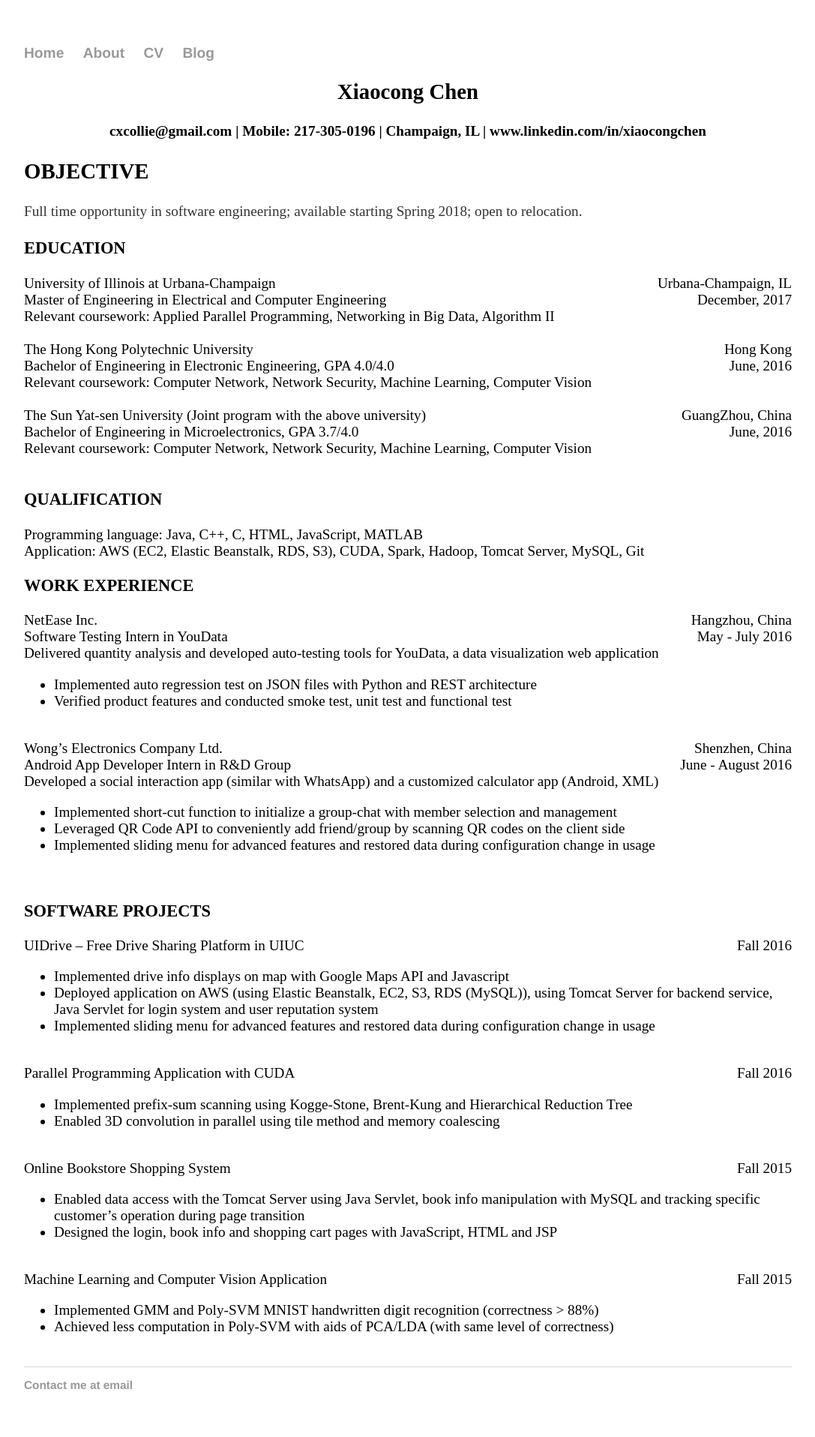
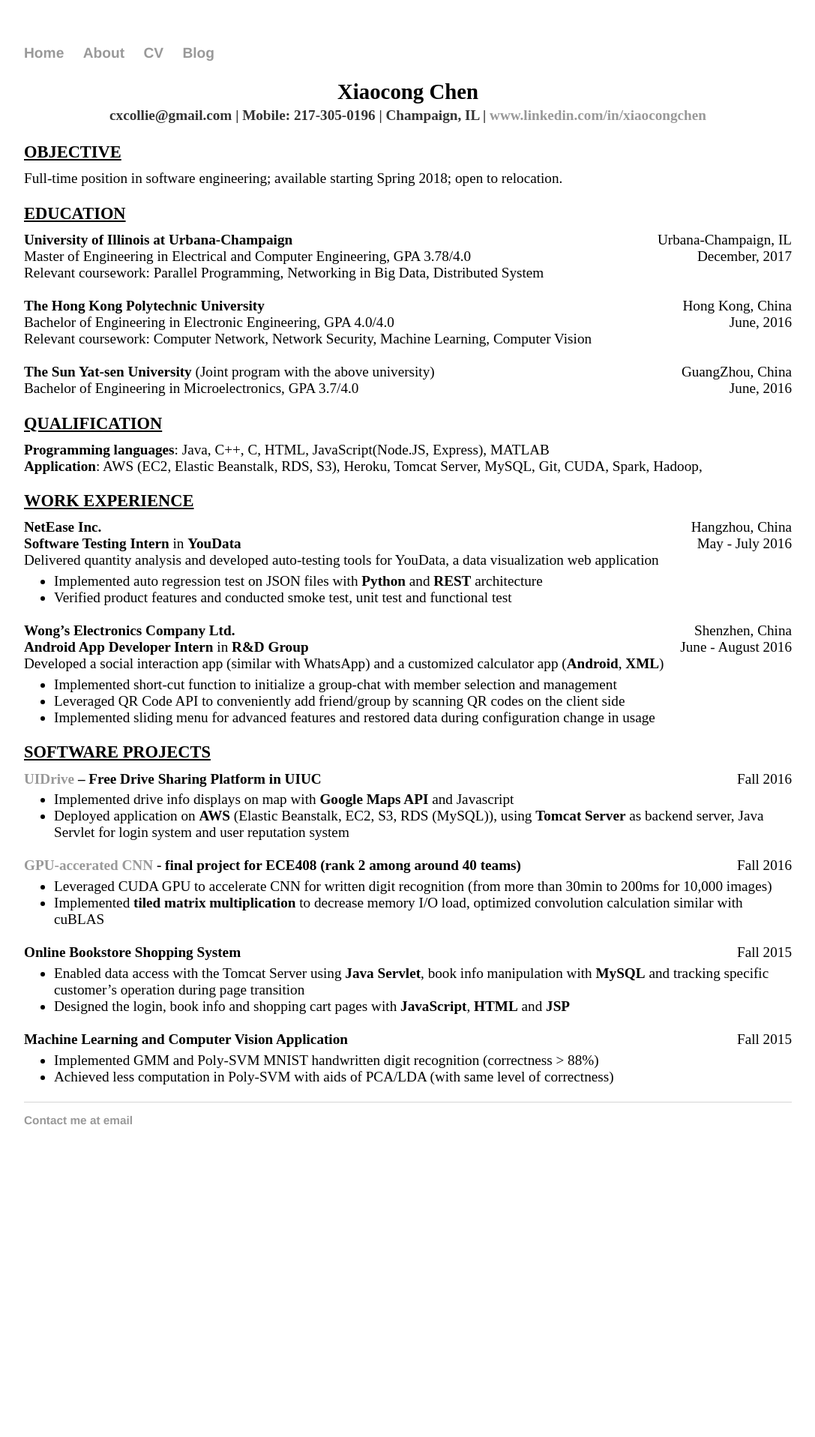
Before and after one commit to cxcollie/cxcollie.github.io, a Jekyll site: the page built from cv/index.html, in a window 1280 px wide. Shown: the whole page at 75% size, without its empty margins (96-1183 px from the left). Built offline with Jekyll 4.4.1, drawn with Linux system fonts in a browser that asks for light colours; after the commit the page ends 1563 px from its top, so only the background shows below that.

Commit message:
modified cv 3

```diff
--- a/css/main.css
+++ b/css/main.css
@@ -253,6 +253,16 @@ ul.posts li {
     list-style: none;
 }
 
+h3.cv-h3 {
+  text-decoration: underline;
+  margin-bottom: 0.5em;
+}
+
+ul.cv-ul {
+  margin-top: 0.3em;
+  margin-bottom: 0em;
+}
+
 .quote {
     font-family: "Comic Sans MS", cursive, sans-serif;
     margin-right: 10em;
--- a/cv/index.html
+++ b/cv/index.html
@@ -3,28 +3,29 @@ layout: default
 title: CV
 ---
 
-<h2 style="text-align:center;">Xiaocong Chen</h2>
-<h4 style="text-align:center;">cxcollie@gmail.com | Mobile: 217-305-0196 | Champaign, IL | www.linkedin.com/in/xiaocongchen</h4>
-<h2>OBJECTIVE</h2>
-<p>Full time opportunity in software engineering; available starting Spring 2018; open to relocation.</p>
-<h3>EDUCATION</h3>
+<h2 style="text-align:center; margin-bottom:0px">Xiaocong Chen</h2>
+<p style="text-align:center; margin-top:2px"><b>cxcollie@gmail.com | Mobile: 217-305-0196 | Champaign, IL | <a href="www.linkedin.com/in/xiaocongchen">www.linkedin.com/in/xiaocongchen</a></b></p>
+<h3 class="cv-h3">OBJECTIVE</h3>
+<div>Full-time position in software engineering; available starting Spring 2018; open to relocation.</div>
+
+<h3 class="cv-h3">EDUCATION</h3>
 <div>
-	<div style="float:left;">University of Illinois at Urbana-Champaign</div>
+	<div style="float:left;"><b>University of Illinois at Urbana-Champaign</b></div>
 	<div style="float:right;">Urbana-Champaign, IL</div>
 </div>
 <br>
 <div>
-	<div style="float:left;">Master of Engineering in Electrical and Computer Engineering</div>
+	<div style="float:left;">Master of Engineering in Electrical and Computer Engineering, GPA 3.78/4.0</div>
 	<div style="float:right;">December, 2017</div>
 </div>
 <br>
 <div>
-Relevant coursework: Applied Parallel Programming, Networking in Big Data, Algorithm II
+Relevant coursework: Parallel Programming, Networking in Big Data, Distributed System
 </div>
 <br>
 <div>
-	<div style="float:left;">The Hong Kong Polytechnic University</div>
-	<div style="float:right;">Hong Kong</div>
+	<div style="float:left;"><b>The Hong Kong Polytechnic University</b></div>
+	<div style="float:right;">Hong Kong, China</div>
 </div>
 <br>
 <div>
@@ -37,7 +38,7 @@ Relevant coursework: Computer Network, Network Security, Machine Learning, Compu
 </div>
 <br>
 <div>
-	<div style="float:left;">The Sun Yat-sen University (Joint program with the above university)</div>
+	<div style="float:left;"><b>The Sun Yat-sen University</b> (Joint program with the above university)</div>
 	<div style="float:right;">GuangZhou, China</div>
 </div>
 <br>
@@ -46,32 +47,28 @@ Relevant coursework: Computer Network, Network Security, Machine Learning, Compu
 	<div style="float:right;">June, 2016</div>
 </div>
 <br>
-<div>
-Relevant coursework: Computer Network, Network Security, Machine Learning, Computer Vision
-</div>
+
+<h3 class="cv-h3">QUALIFICATION</h3>
+<b>Programming languages</b>: Java, C++, C, HTML, JavaScript(Node.JS, Express), MATLAB
+<br>
+<b>Application</b>: AWS (EC2, Elastic Beanstalk, RDS, S3), Heroku, Tomcat Server, MySQL, Git, CUDA, Spark, Hadoop,
 <br>
 
-<h3>QUALIFICATION</h3>
-Programming language: Java, C++, C, HTML, JavaScript, MATLAB
-<br>
-Application: AWS (EC2, Elastic Beanstalk, RDS, S3), CUDA, Spark, Hadoop, Tomcat Server, MySQL, Git
-<br>
-
-<h3>WORK EXPERIENCE</h3>
+<h3 class="cv-h3">WORK EXPERIENCE</h3>
 <div>
-	<div style="float:left;">NetEase Inc.</div>
+	<div style="float:left;"><b>NetEase Inc.</b></div>
 	<div style="float:right;">Hangzhou, China</div>
 </div>
 <br>
 <div>
-	<div style="float:left;">Software Testing Intern in YouData</div>
+	<div style="float:left;"><b>Software Testing Intern</b> in <b>YouData</b></div>
 	<div style="float:right;">May - July 2016</div>
 </div>
 <br>
 Delivered quantity analysis and developed auto-testing tools for YouData, a data visualization web application
-<ul>
+<ul class="cv-ul">
 <li>
-	Implemented auto regression test on JSON files with Python and REST architecture
+	Implemented auto regression test on JSON files with <b>Python</b> and <b>REST</b> architecture
 </li>
 <li>
 	Verified product features and conducted smoke test, unit test and functional test
@@ -80,17 +77,17 @@ Delivered quantity analysis and developed auto-testing tools for YouData, a data
 <br>
 
 <div>
-	<div style="float:left;">Wong’s Electronics Company Ltd.</div>
+	<div style="float:left;"><b>Wong’s Electronics Company Ltd.</b></div>
 	<div style="float:right;">Shenzhen, China</div>
 </div>
 <br>
 <div>
-	<div style="float:left;">Android App Developer Intern in R&D Group</div>
+	<div style="float:left;"><b>Android App Developer Intern</b> in <b>R&D Group</b></div>
 	<div style="float:right;">June - August 2016</div>
 </div>
 <br>
-Developed a social interaction app (similar with WhatsApp) and a customized calculator app (Android, XML)
-<ul>
+Developed a social interaction app (similar with WhatsApp) and a customized calculator app (<b>Android</b>, <b>XML</b>)
+<ul class="cv-ul">
 <li>
 	Implemented short-cut function to initialize a group-chat with member selection and management
 </li>
@@ -101,61 +98,58 @@ Developed a social interaction app (similar with WhatsApp) and a customized calc
 	Implemented sliding menu for advanced features and restored data during configuration change in usage
 </li>
 </ul>
-<br>
 
-<h3>SOFTWARE PROJECTS</h3>
+<h3 class="cv-h3">SOFTWARE PROJECTS</h3>
 <div>
-	<div style="float:left;">UIDrive – Free Drive Sharing Platform in UIUC</div>
+	<div style="float:left;"><b><a href="https://github.com/cxcollie/UI_Drive">UIDrive</a> – Free Drive Sharing Platform in UIUC</b></div>
 	<div style="float:right;">Fall 2016</div>
 </div>
 <br>
-<ul>
+<ul class="cv-ul">
 <li>
-	Implemented drive info displays on map with Google Maps API and Javascript
+	Implemented drive info displays on map with <b>Google Maps API</b> and Javascript
 </li>
 <li>
-	Deployed application on AWS (using Elastic Beanstalk, EC2, S3, RDS (MySQL)), using Tomcat Server for backend service, Java Servlet for login system and user reputation system
-</li>
-<li>
-	Implemented sliding menu for advanced features and restored data during configuration change in usage
+	Deployed application on <b>AWS</b> (Elastic Beanstalk, EC2, S3, RDS (MySQL)), using <b>Tomcat Server</b> as backend server, Java Servlet for login system and user reputation system
 </li>
 </ul>
 <br>
 
 <div>
-	<div style="float:left;">Parallel Programming Application with CUDA</div>
+	<div style="float:left;"><b><a href="https://github.com/cxcollie/GPU-accelerated-CNN">GPU-accerated CNN</a> - final project for ECE408 (rank 2 among around 40 teams)</b></div>
 	<div style="float:right;">Fall 2016</div>
 </div>
 <br>
-<ul>
+<ul class="cv-ul">
 <li>
-	Implemented prefix-sum scanning using Kogge-Stone, Brent-Kung and Hierarchical Reduction Tree
+	Leveraged CUDA GPU to accelerate CNN for written digit recognition (from more than 30min to 200ms for 10,000 images)
+</li>
 <li>
-	Enabled 3D convolution in parallel using tile method and memory coalescing
+	Implemented <b>tiled matrix multiplication</b> to decrease memory I/O load, optimized convolution calculation similar with cuBLAS
 </li>
 </ul>
 <br>
 
 <div>
-	<div style="float:left;">Online Bookstore Shopping System</div>
+	<div style="float:left;"><b>Online Bookstore Shopping System</b></div>
 	<div style="float:right;">Fall 2015</div>
 </div>
 <br>
-<ul>
+<ul class="cv-ul">
 <li>
-	Enabled data access with the Tomcat Server using Java Servlet, book info manipulation with MySQL and tracking specific customer’s operation during page transition
+	Enabled data access with the Tomcat Server using <b>Java Servlet</b>, book info manipulation with <b>MySQL</b> and tracking specific customer’s operation during page transition
 <li>
-	Designed the login, book info and shopping cart pages with JavaScript, HTML and JSP
+	Designed the login, book info and shopping cart pages with <b>JavaScript</b>, <b>HTML</b> and <b>JSP</b>
 </li>
 </ul>
 <br>
 
 <div>
-	<div style="float:left;">Machine Learning and Computer Vision Application</div>
+	<div style="float:left;"><b>Machine Learning and Computer Vision Application</b></div>
 	<div style="float:right;">Fall 2015</div>
 </div>
 <br>
-<ul>
+<ul class="cv-ul">
 <li>
 	Implemented GMM and Poly-SVM MNIST handwritten digit recognition (correctness > 88%)
 <li>
```
